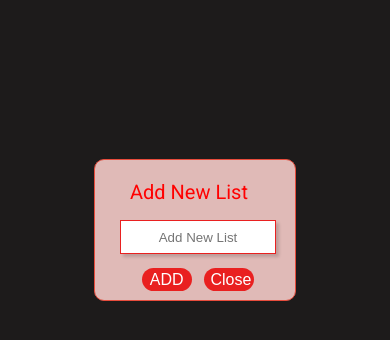
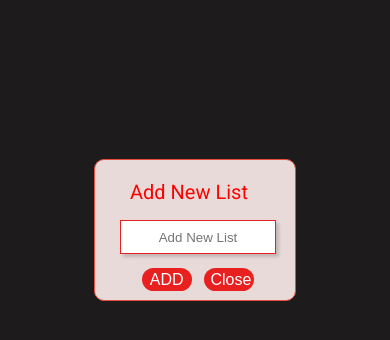
Before and after one commit to Akashw103/Todo-List, a plain HTML site: page index.html in a window 390 px wide. Both pictures are taken after a click on the button 274 px from the left and 60 px from the top of the page. Shown: the part 192-532 px from the top of the page. Drawn offline with Linux system fonts and the light colour scheme.

Commit message:
style.css
Change background color

```diff
--- a/css/style.css
+++ b/css/style.css
@@ -59,7 +59,7 @@ span {
     border: 1px solid #e74c3c;
     border-radius: 10px;
     text-align: center;
-    background: white;
+    background: #e7dad8;
     width: 420px;
     height: 200px;
     z-index: 1;
@@ -231,7 +231,7 @@ span {
         border: 1px solid #e74c3c;
         border-radius: 10px;
         text-align: center;
-        background: #e0bab7;
+        background: #e7dad8;
         z-index: 1;
         transition: 0.5s;
         display: none;
```
